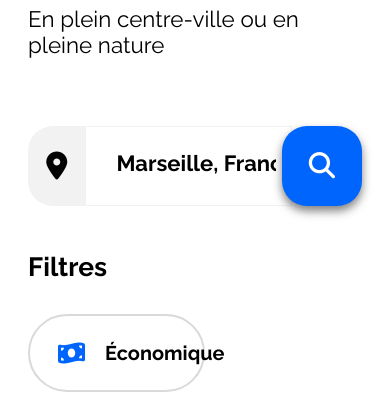
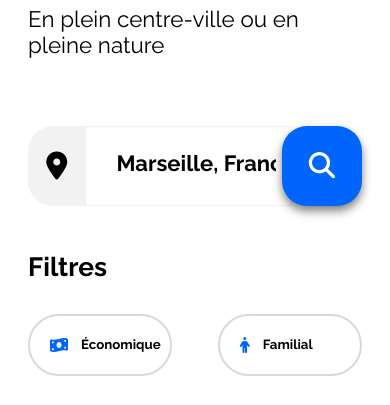
Before and after one commit to RandumGoo/Projet2-Booki, a plain HTML site: page INDEX.html in a window 390 px wide. Shown: the part 409-814 px from the top of the page. Drawn offline with Linux system fonts and the light colour scheme.

Commit message:
corrections

```diff
--- a/css/styles.css
+++ b/css/styles.css
@@ -738,20 +738,20 @@ footer > div > ul {
   }
 
   .box-filtre {
-    font-size: 150%;
+    font-size: 100%;
     height: 18px;
     font-weight: bold;
     border: 2px solid #D9D9D9;
-    width: 35%;
+    width: 30%;
     margin-top: 32px;
     margin-bottom: auto;
     margin-left: 0%;
     margin-right: 0%;
-    padding: 28px;
+    padding: 20px;
   }
 
   .box-filtre h5 {
-    padding: 20px;
+    padding: 13px;
   }
 
   .infobar i {
```
